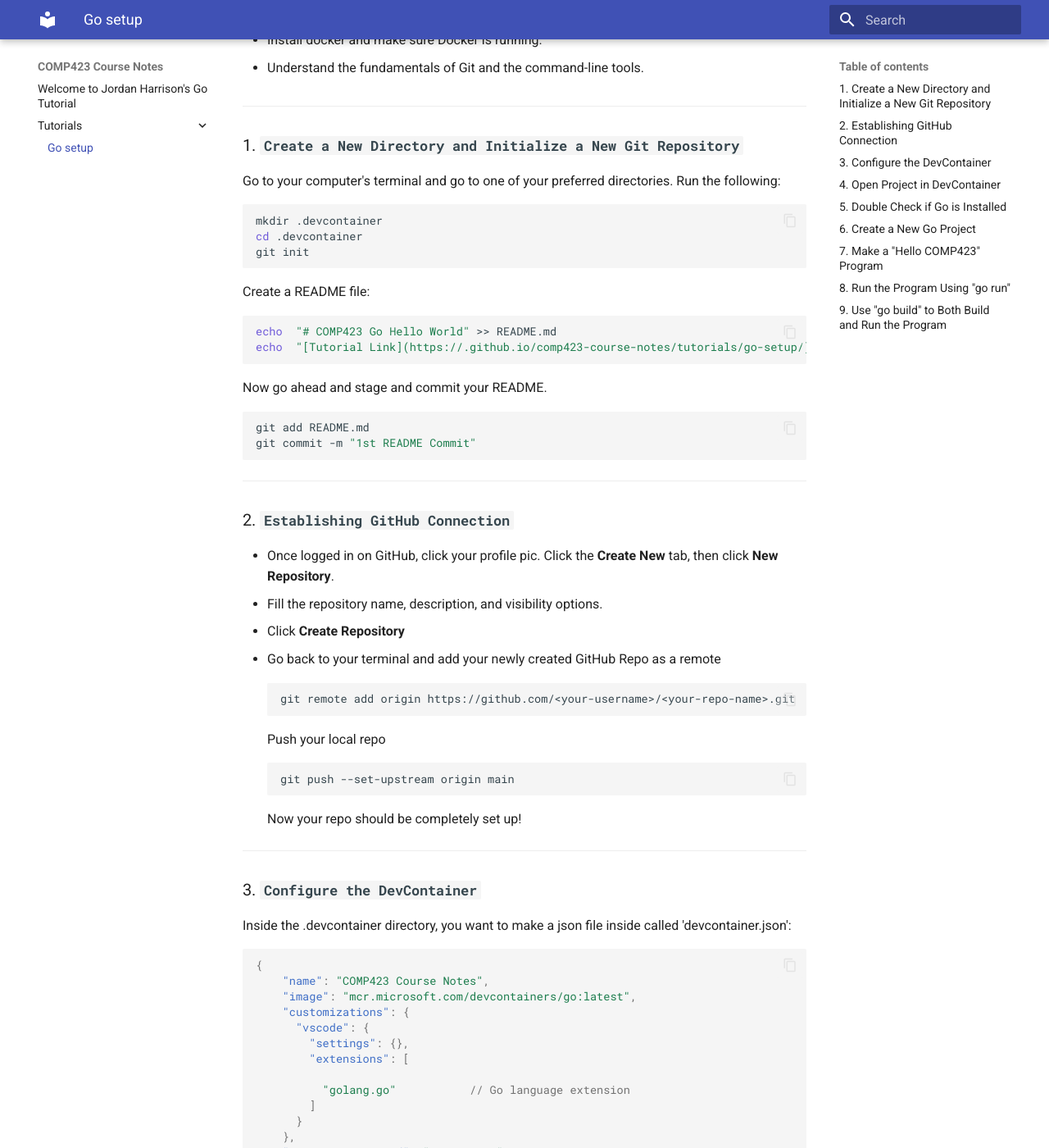
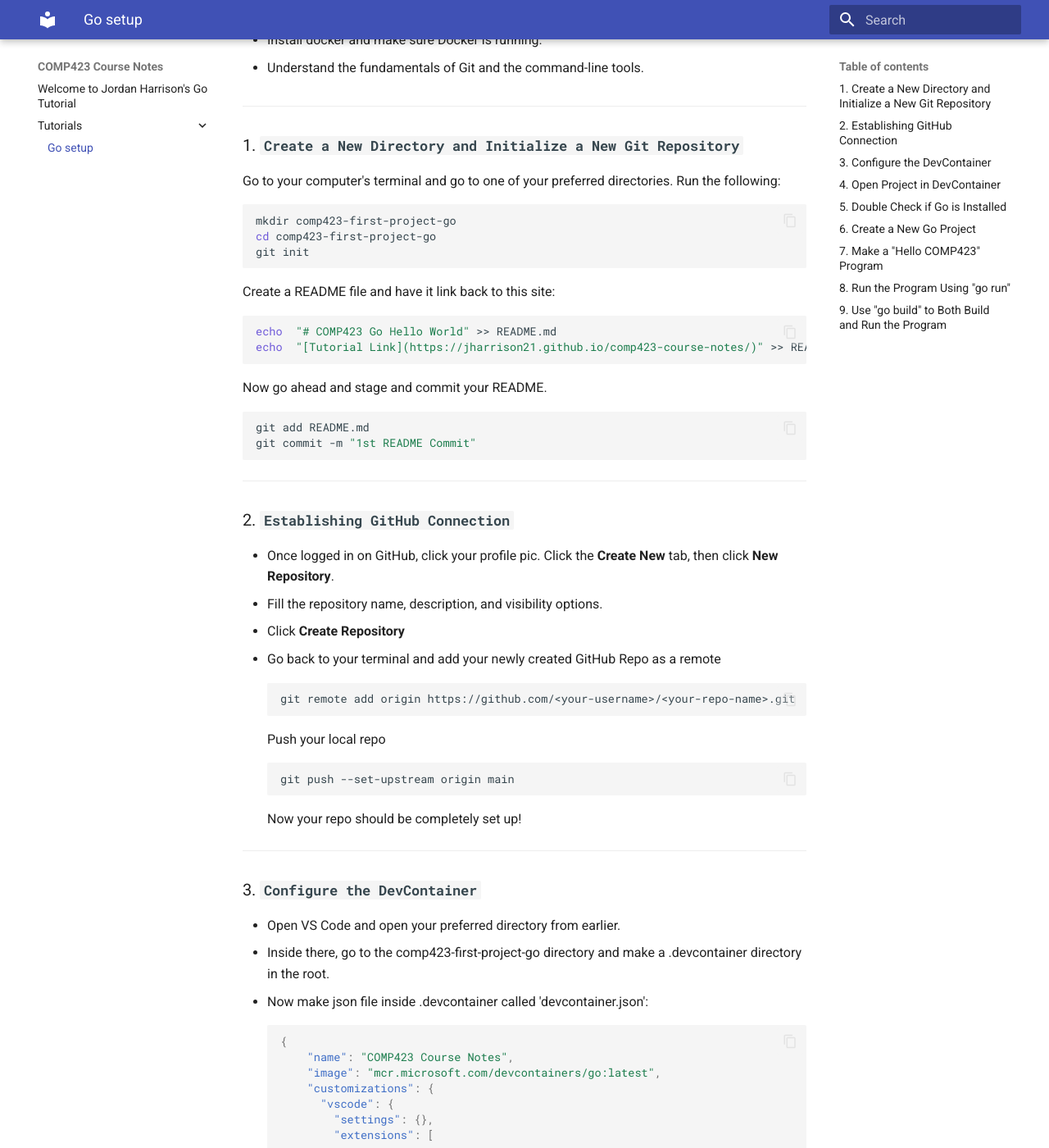
Before and after one commit to JHarrison21/comp423-course-notes, an MkDocs documentation site: the page built from docs/tutorials/go-setup.md, in a window 1280 px wide and 1400 px high, scrolled down 268 px. Shown: the whole window at 82% size. Built offline with MkDocs 1.6.1 and Material for MkDocs 9.7.7, drawn with Linux system fonts in a browser that asks for light colours; some of the changed text lies outside the part shown.

Commit message:
Polishing

````diff
--- a/docs/tutorials/go-setup.md
+++ b/docs/tutorials/go-setup.md
@@ -12,14 +12,14 @@
 ### 1. **`Create a New Directory and Initialize a New Git Repository`**
 Go to your computer's terminal and go to one of your preferred directories. Run the following:
 ```shell
-mkdir .devcontainer
-cd .devcontainer
+mkdir comp423-first-project-go
+cd comp423-first-project-go
 git init
 ```
-Create a README file:
+Create a README file and have it link back to this site:
 ```shell
 echo  "# COMP423 Go Hello World" >> README.md
-echo  "[Tutorial Link](https://.github.io/comp423-course-notes/tutorials/go-setup/)" >> README.md
+echo  "[Tutorial Link](https://jharrison21.github.io/comp423-course-notes/)" >> README.md
 ```
 
 Now go ahead and stage and commit your README.
@@ -44,7 +44,9 @@
 ---
 
 ### 3. **`Configure the DevContainer`**
-Inside the .devcontainer directory, you want to make a json file inside called 'devcontainer.json':
+- Open VS Code and open your preferred directory from earlier.
+- Inside there, go to the comp423-first-project-go directory and make a .devcontainer directory in the root.
+- Now make json file inside  .devcontainer called 'devcontainer.json':
 ```json
 {
     "name": "COMP423 Course Notes",
````
Also changed, not shown: other parts of docs/tutorials/go-setup.md (+1 -1 lines).
